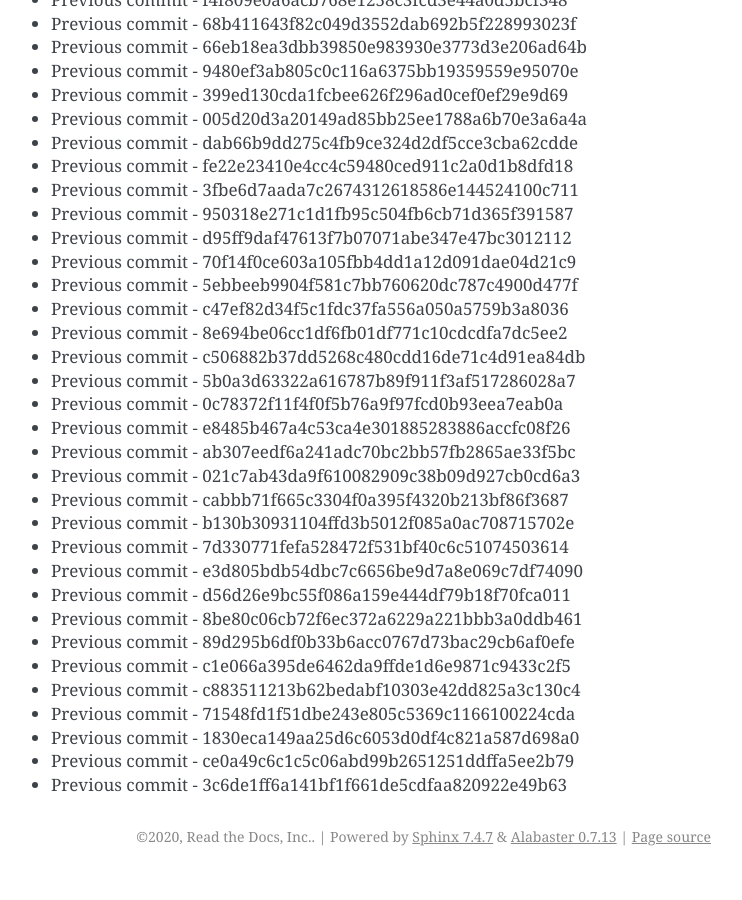
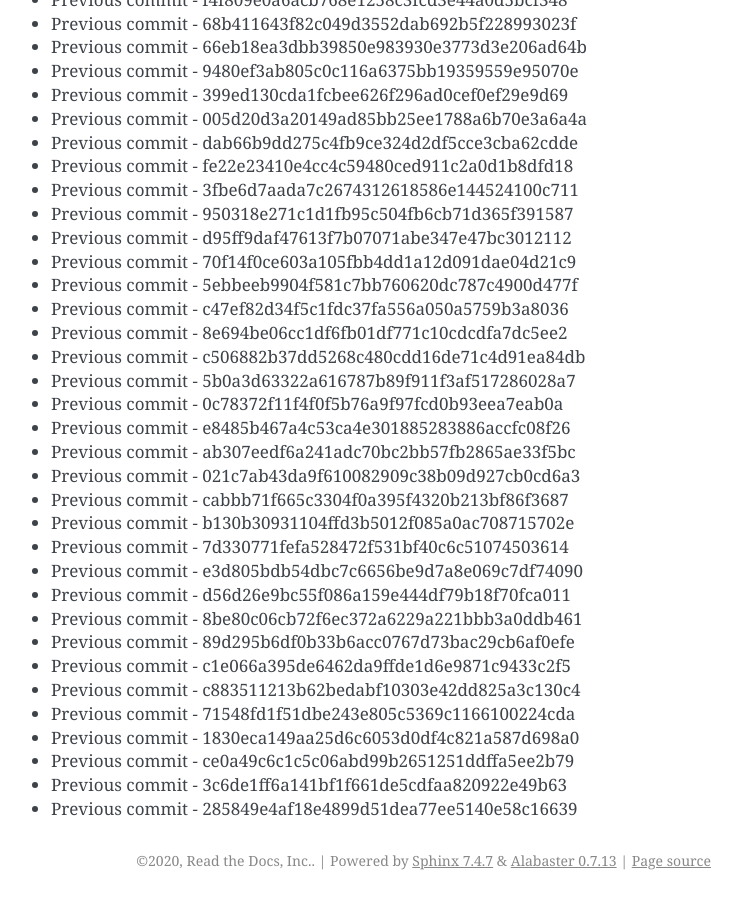
Before and after one commit to readthedocs/rtd-git-stresstest, a Sphinx documentation site: the page built from docs/updates.rst, in a window 1280 px wide and 900 px high, scrolled down 86729 px. Shown: the whole window, without its empty margins (399-1141 px from the left). Built offline with Sphinx 7.4.7, drawn with Linux system fonts in a browser that asks for light colours; before the commit the page ends 87605 px from its top, so only the background shows below that.

Commit message:
Generating commit from previous: 285849e4af18e4899d51dea77ee5140e58c16639

```diff
--- a/docs/updates.rst
+++ b/docs/updates.rst
@@ -3676,3 +3676,4 @@ It can be tested for any performance characteristics.
 * Previous commit - 1830eca149aa25d6c6053d0df4c821a587d698a0
 * Previous commit - ce0a49c6c1c5c06abd99b2651251ddffa5ee2b79
 * Previous commit - 3c6de1ff6a141bf1f661de5cdfaa820922e49b63
+* Previous commit - 285849e4af18e4899d51dea77ee5140e58c16639
```
